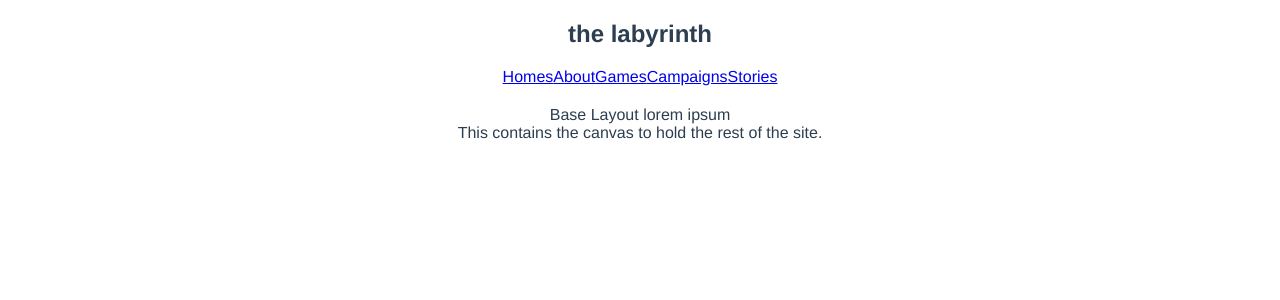
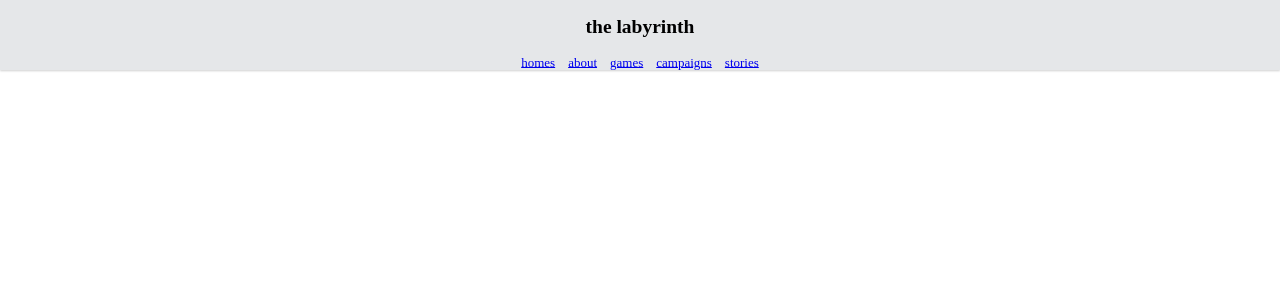
Before and after one commit to paralleldynamic/labyrinth, a Vue app in the folder frontend/: page / in a window 1280 px wide. Shown: the top 300 px of the page. Built offline with nearby package versions, Linux system fonts and the light colour scheme.

Commit message:
build: added new routes & simplified views

```diff
--- a/frontend/src/App.vue
+++ b/frontend/src/App.vue
@@ -1,7 +1,7 @@
 <template>
   <Header />
   <div id="page-content">
-    <router-view/>
+    <router-view />
   </div>
 </template>
 
@@ -16,36 +16,5 @@ export default {
 </script>
 
 <style>
-#app {
-  font-family: Avenir, Helvetica, Arial, sans-serif;
-  -webkit-font-smoothing: antialiased;
-  -moz-osx-font-smoothing: grayscale;
-  text-align: center;
-  color: #2c3e50;
-}
 
-#header {
-  left: 0;
-  position: fixed;
-  top: 0;
-  width: 100%;
-  z-index: 9999999;
-  border-block-color: black;
-}
-
-#header-nav-bar {
-  border-bottom: 1 px solid #ccc;
-  height: 60px;
-  clear: both;
-  width: 100%;
-}
-
-#header a {
-  font-weight: bold;
-  color: #2c3e50;
-}
-
-#header a.router-link-exact-active {
-  color: #42b983;
-}
 </style>
--- a/frontend/src/components/Header.vue
+++ b/frontend/src/components/Header.vue
@@ -3,13 +3,13 @@
     <header>
       <nav id="navbar-menu">
         <div>
-          <h1>the labyrinth</h1>
+          <h1 id="navbar-title">the labyrinth</h1>
         </div>
-        <router-link to="/">Homes</router-link>
-        <router-link to="/about">About</router-link>
-        <router-link to="/games">Games</router-link>
-        <router-link to="/campaigns">Campaigns</router-link>
-        <router-link to="/stories">Stories</router-link>
+        <router-link class="navbar-menu-item" to="/">Homes</router-link>
+        <router-link class="navbar-menu-item" to="/about">About</router-link>
+        <router-link class="navbar-menu-item" to="/games">Games</router-link>
+        <router-link class="navbar-menu-item" to="/campaigns">Campaigns</router-link>
+        <router-link class="navbar-menu-item" to="/stories">Stories</router-link>
       </nav>
     </header>
   </div>
@@ -22,3 +22,27 @@ export default {
   },
 };
 </script>
+
+<style scoped>
+#header-container {
+  background-color: #E5E7E9;
+  position: fixed;
+  top: 0;
+  left: 0;
+  width: 100%;
+  height: var(--header-container-height);
+  box-shadow: 0 1px 2px rgba(0,0,0,0.19);
+}
+
+#navbar-menu {
+  list-style: none;
+  font-size: small;
+  text-transform: lowercase;
+  text-align: center;
+}
+
+.navbar-menu-item {
+  display: inline;
+  padding: 0.5em;
+}
+</style>
--- a/frontend/src/router/index.js
+++ b/frontend/src/router/index.js
@@ -1,5 +1,5 @@
 import { createRouter, createWebHistory } from 'vue-router';
-import Home from '../views/Home.vue';
+import Home from '@/views/Home.vue';
 
 const routes = [
   {
@@ -13,7 +13,31 @@ const routes = [
     // route level code-splitting
     // this generates a separate chunk (about.[hash].js) for this route
     // which is lazy-loaded when the route is visited.
-    component: () => import(/* webpackChunkName: "about" */ '../views/About.vue'),
+    component: () => import(/* webpackChunkName: "about" */ '@/views/About.vue'),
+  },
+  {
+    path: '/games',
+    name: 'Games',
+    // route level code-splitting
+    // this generates a separate chunk (about.[hash].js) for this route
+    // which is lazy-loaded when the route is visited.
+    component: () => import('@/views/Games.vue'),
+  },
+  {
+    path: '/campaigns',
+    name: 'Campaigns',
+    // route level code-splitting
+    // this generates a separate chunk (about.[hash].js) for this route
+    // which is lazy-loaded when the route is visited.
+    component: () => import(/* webpackChunkName: "about" */ '@/views/Campaigns.vue'),
+  },
+  {
+    path: '/stories',
+    name: 'Stories',
+    // route level code-splitting
+    // this generates a separate chunk (about.[hash].js) for this route
+    // which is lazy-loaded when the route is visited.
+    component: () => import(/* webpackChunkName: "about" */ '@/views/Stories.vue'),
   },
 ];
 
--- /dev/null
+++ b/frontend/src/views/Campaigns.vue
@@ -0,0 +1,5 @@
+<template>
+  <div class="campaigns">
+    <h1>This is an about page</h1>
+  </div>
+</template>
--- /dev/null
+++ b/frontend/src/views/Games.vue
@@ -0,0 +1,17 @@
+<template>
+  <div class="canvas">
+    <Canvas />
+  </div>
+</template>
+
+<script>
+// @ is an alias to /src
+import Canvas from '../components/Canvas.vue';
+
+export default {
+  name: 'Games',
+  components: {
+    Canvas,
+  },
+};
+</script>
--- a/frontend/src/views/Home.vue
+++ b/frontend/src/views/Home.vue
@@ -1,17 +1,13 @@
 <template>
   <div class="home">
-    <Canvas />
+    This is my home page. It needs more content :)
   </div>
 </template>
 
 <script>
 // @ is an alias to /src
-import Canvas from '../components/Canvas.vue';
 
 export default {
   name: 'Home',
-  components: {
-    Canvas,
-  },
 };
 </script>
--- /dev/null
+++ b/frontend/src/views/Stories.vue
@@ -0,0 +1,5 @@
+<template>
+  <div class="stories">
+    <h1>This is an about page</h1>
+  </div>
+</template>
```
